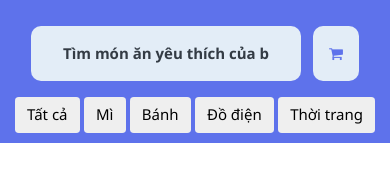
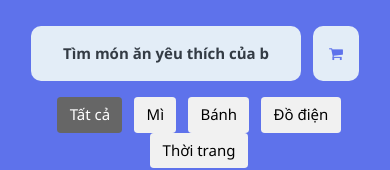
Before and after one commit to giathyex/10700KFC, a plain HTML site: page index.html in a window 390 px wide. Shown: the part 58-228 px from the top of the page. Drawn offline with nearby package versions, Linux system fonts and the light colour scheme; no server answers.

Commit message:
Style for filter in mobile version

```diff
--- a/assets/css/style.css
+++ b/assets/css/style.css
@@ -546,6 +546,25 @@
     .InputContainer:after {
         box-shadow: var(--top-shadow);
     }
+    .FilterContainer {
+        width: 100%;
+        background-color: #5e72eb;
+    }
+    .btn {
+        border: none;
+        outline: none;
+        padding: 12px 16px;
+        background-color: #f1f1f1;
+        cursor: pointer;
+        margin-left: 8px;
+    }
+    .btn:hover {
+        background-color: #ddd;
+    }
+    .btn.active {
+        background-color: #666;
+        color: white;
+    }
     section.products {
         flex: 0 0 100%;
         padding: 3% 2%;
```
